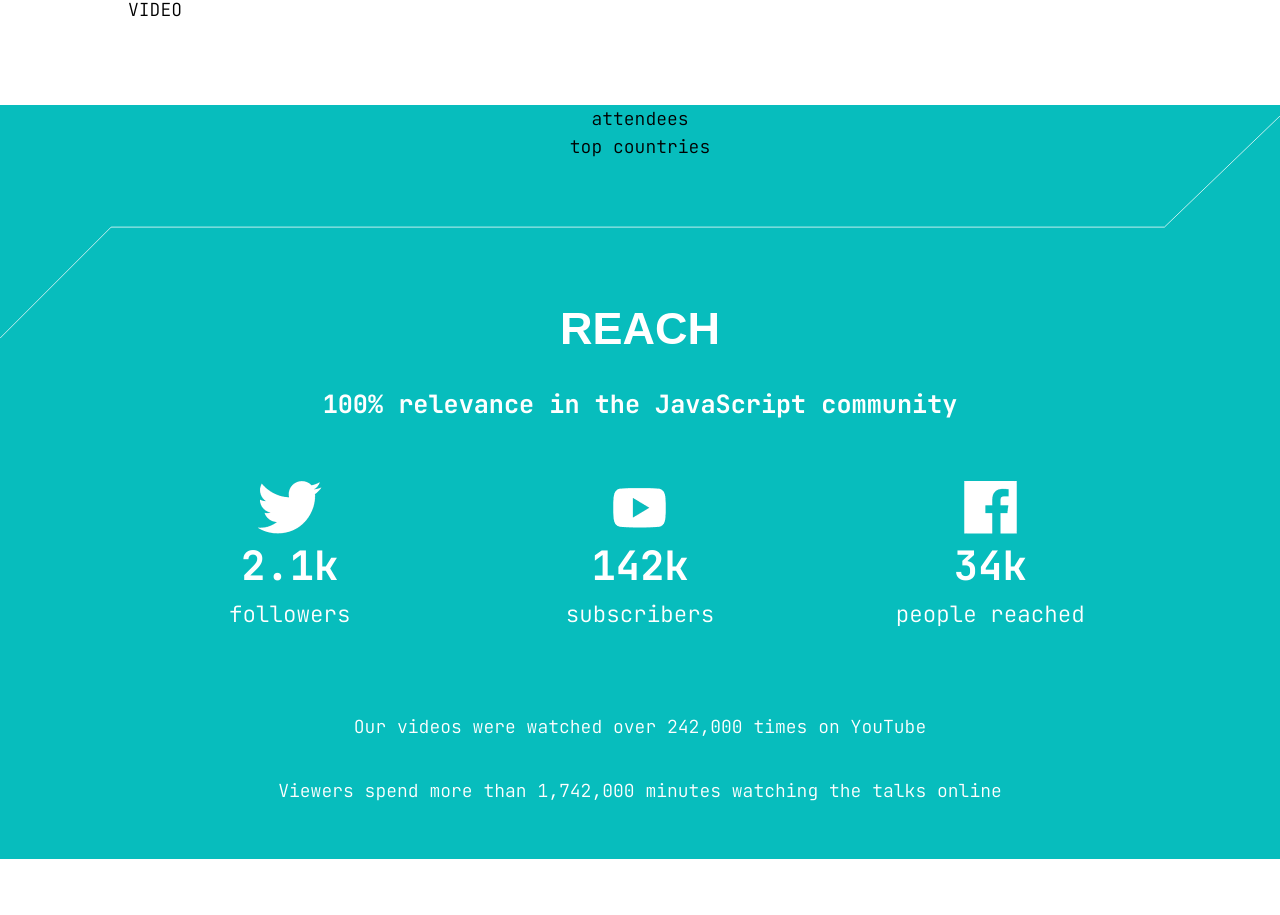
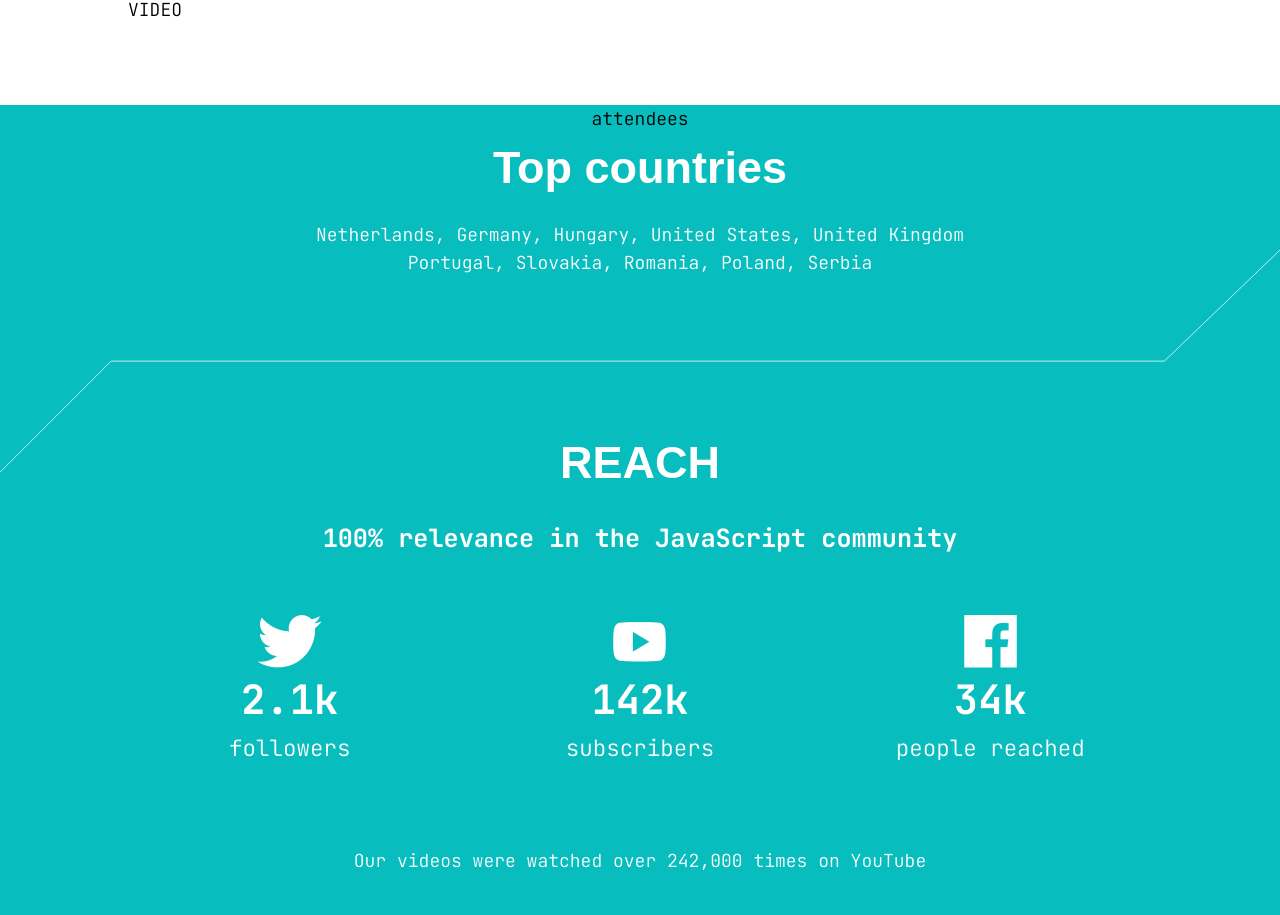
Before and after one commit to JSConfBp/2024.jsconfbp.com, a Next.js app: page /sponsors in a window 1280 px wide. Shown: the part 1396-2311 px from the top of the page. Built offline with nearby package versions, Linux system fonts and the light colour scheme; a web font is replaced by a local one.

Commit message:
top countries block

```diff
--- a/pages/sponsors.tsx
+++ b/pages/sponsors.tsx
@@ -81,7 +81,14 @@ function Sponsors() {
                 <div id="video">VIDEO</div>
                 <ColoredSection background="primary" className="pb-2">
                     <div id="attendees">attendees</div>
-                    <div id="top-countries">top countries</div>
+                    <div id="top-countries" className="col center w-80vw">
+                        <h1 className="color-bg">Top countries</h1>
+                        <p className="color-bg">
+                            Netherlands, Germany, Hungary, United States, United Kingdom
+                            <br />
+                            Portugal, Slovakia, Romania, Poland, Serbia
+                        </p>
+                    </div>
                     <Divider type="sym" color="background" />
                     <div id="reach" className="w-80vw col center gap-1p5">
                         <h1 className="center color-bg">REACH</h1>
```
